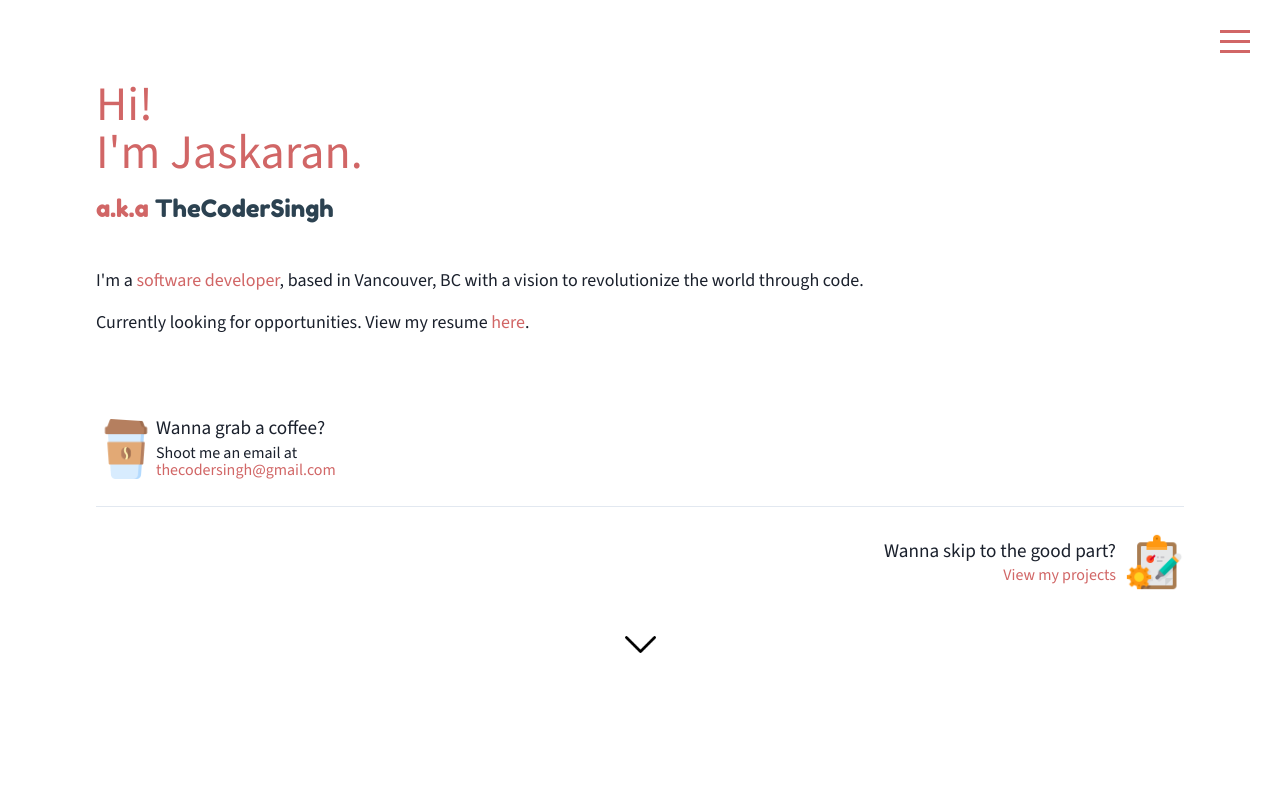
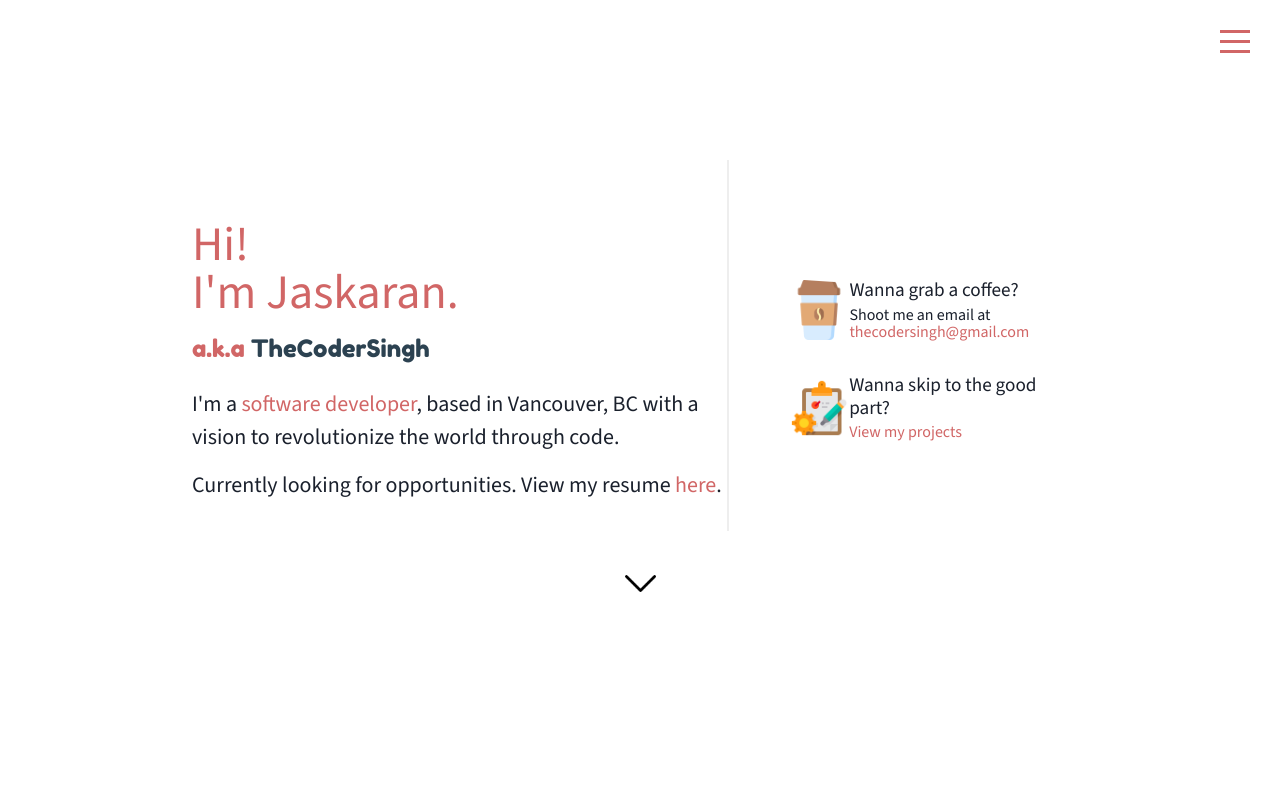
Before and after one commit to TheCoderSingh/dev-portfolio, a React (Create React App) app: page / in a window 1280 px wide. Shown: the top 800 px of the page. Built offline with nearby package versions, Linux system fonts and the light colour scheme.

Commit message:
Make home page responsive

```diff
--- a/src/pages/Home.jsx
+++ b/src/pages/Home.jsx
@@ -14,6 +14,7 @@ const Home = () => {
 	return (
 		<Box className="intro">
 			<Box className="inner">
+				<Box className="intro-mobtab">
 					<Box className="intro-title">
 						<Heading as="h2">Hi!</Heading>
 						<Heading as="h2">I'm Jaskaran.</Heading>
@@ -25,8 +26,8 @@ const Home = () => {
 					<Box className="intro-description">
 						<Text>
 							I'm a <span>software developer</span>, based in
-						Vancouver, BC with a vision to revolutionize the world
-						through code.
+							Vancouver, BC with a vision to revolutionize the
+							world through code.
 						</Text>
 						<Text>
 							Currently looking for opportunities. View my resume
@@ -41,7 +42,7 @@ const Home = () => {
 							.
 						</Text>
 					</Box>
-				<Box className="intro-sections">
+					<Box className="intro-sections intro-sections-mobile">
 						<Flex className="intro-section">
 							<Box className="intro-section-image">
 								<Image src={coffee} alt="coffee mug" />
@@ -55,7 +56,10 @@ const Home = () => {
 							</Box>
 						</Flex>
 						<hr />
-					<Flex className="intro-section" justifyContent={"right"}>
+						<Flex
+							className="intro-section"
+							justifyContent={"right"}
+						>
 							<Box
 								className="intro-section-content"
 								textAlign={"right"}
@@ -69,23 +73,93 @@ const Home = () => {
 							</Box>
 						</Flex>
 					</Box>
-				{/* <Flex className="intro-social">
-					<Link href="#">
-						<Image src={facebook} alt="facebook logo" />
+					<Flex
+						className="intro-sections intro-sections-tab"
+						justifyContent="space-around"
+					>
+						<Flex className="intro-section">
+							<Box className="intro-section-image">
+								<Image src={coffee} alt="coffee mug" />
+							</Box>
+							<Box className="intro-section-content">
+								<Heading>Wanna grab a coffee?</Heading>
+								<Text>Shoot me an email at</Text>
+								<Link href="mailto:thecodersingh@gmail.com">
+									thecodersingh@gmail.com
 								</Link>
-					<Link href="#">
-						<Image src={instagram} alt="instagram logo" />
+							</Box>
+						</Flex>
+						<Flex className="intro-section">
+							<Box className="intro-section-image">
+								<Image src={projects} alt="projects" />
+							</Box>
+							<Box className="intro-section-content" mr={2}>
+								<Heading>Wanna skip to the good part?</Heading>
+								<Link href="#">View my projects</Link>
+							</Box>
+						</Flex>
+					</Flex>
+					{/* <Box className="intro-scroll">
+						<Image src={scroll} alt="scroll down arrow" />
+					</Box> */}
+				</Box>
+				<Box className="intro-desktop">
+					<Box className="intro-text">
+						<Box className="intro-title">
+							<Heading as="h2">Hi!</Heading>
+							<Heading as="h2">I'm Jaskaran.</Heading>
+							<Flex className="intro-title-aka">
+								<Text>a.k.a</Text>
+								<Text>&nbsp;TheCoderSingh</Text>
+							</Flex>
+						</Box>
+						<Box className="intro-description">
+							<Text>
+								I'm a <span>software developer</span>, based in
+								Vancouver, BC with a vision to revolutionize the
+								world through code.
+							</Text>
+							<Text>
+								Currently looking for opportunities. View my
+								resume
+								<a
+									href="https://drive.google.com/file/d/1XpmxqBWO8oeApiSrrJnHCb9fDzx35ElL/view?usp=sharing"
+									target={"_blank"}
+									rel="noopener rorefferer"
+								>
+									{" "}
+									here
+								</a>
+								.
+							</Text>
+						</Box>
+					</Box>
+					<Box className="separator" />
+					<Flex className="intro-sec">
+						<Flex className="intro-section">
+							<Box className="intro-section-image">
+								<Image src={coffee} alt="coffee mug" />
+							</Box>
+							<Box className="intro-section-content">
+								<Heading>Wanna grab a coffee?</Heading>
+								<Text>Shoot me an email at</Text>
+								<Link href="mailto:thecodersingh@gmail.com">
+									thecodersingh@gmail.com
 								</Link>
-					<Link href="#">
-						<Image src={twitter} alt="twitter logo" />
-					</Link>
-					<Link href="#">
-						<Image src={github} alt="github logo" />
-					</Link>
-					<Link href="#">
-						<Image src={linkedin} alt="linkedin logo" />
-					</Link>
-				</Flex> */}
+							</Box>
+						</Flex>
+
+						<Flex className="intro-section">
+							<Box className="intro-section-image">
+								<Image src={projects} alt="projects" />
+							</Box>
+							<Box className="intro-section-content" mr={2}>
+								<Heading>Wanna skip to the good part?</Heading>
+								<Link href="#">View my projects</Link>
+							</Box>
+						</Flex>
+					</Flex>
+				</Box>
 				<Box className="intro-scroll">
 					<Image src={scroll} alt="scroll down arrow" />
 				</Box>
--- a/src/styles/home.scss
+++ b/src/styles/home.scss
@@ -104,3 +104,146 @@
 		}
 	}
 }
+
+@media only screen and (max-width: 767px) {
+	.intro-sections-mobile {
+		display: block;
+	}
+
+	.intro-sections-tab {
+		display: none !important;
+	}
+
+	.intro-desktop {
+		display: none;
+	}
+}
+
+@media only screen and (min-width: 768px) and (max-width: 1199px) {
+	.intro-title {
+		margin: 120px 0 20px 0 !important;
+
+		h2 {
+			font-size: 3.5em !important;
+		}
+	}
+
+	.intro-description {
+		p {
+			font-size: 22px !important;
+		}
+	}
+
+	.intro-sections-mobile {
+		display: none;
+	}
+
+	.intro-sections-tab {
+		display: flex;
+	}
+
+	.intro-desktop {
+		display: none;
+	}
+
+	.intro-mobtab {
+		display: block;
+	}
+}
+
+@media only screen and (min-width: 1200px) {
+	.intro-title {
+		margin: 60px 0 20px 0 !important;
+	}
+
+	.intro-description {
+		p {
+			font-size: 22px !important;
+		}
+	}
+
+	// .intro-sections-mobile {
+	// 	display: none;
+	// }
+
+	// .intro-sections-tab {
+	// 	display: none;
+	// }
+
+	.intro-mobtab {
+		display: none;
+	}
+
+	.intro .inner {
+		max-width: 70%;
+	}
+
+	.intro-desktop {
+		display: flex;
+		justify-content: space-evenly;
+
+		.intro-text {
+			width: 60%;
+		}
+
+		.intro-sec {
+			h2 {
+				font-size: 24px;
+			}
+
+			.intro-section-image {
+				max-width: 70px;
+			}
+		}
+
+		.separator {
+			width: 2px;
+			border-left: 2px solid #eee;
+		}
+	}
+
+	.intro-section {
+		align-items: center;
+		margin-left: 60px;
+
+		.intro-section-image {
+			img {
+				max-height: 60px;
+			}
+		}
+
+		.intro-section-content {
+			h2 {
+				font-size: 1.2em;
+				font-weight: lighter;
+				font-family: "Source Sans 3", sans-serif;
+			}
+
+			p,
+			a {
+				font-size: 1em;
+				font-weight: lighter;
+				font-family: "Source Sans 3", sans-serif;
+				line-height: 0.5em;
+				margin-top: 10px;
+			}
+
+			a {
+				color: $primary;
+			}
+		}
+
+		:last-child {
+			margin-top: 30px;
+		}
+	}
+
+	.intro {
+		padding-top: 160px;
+	}
+
+	.intro-sec {
+		flex-direction: column;
+		justify-content: center;
+	}
+}
--- a/src/styles/projects.scss
+++ b/src/styles/projects.scss
@@ -61,7 +61,7 @@
 	}
 }
 
-@media only screen and (max-width: 768px) {
+@media only screen and (max-width: 767px) {
 	.projects-1-col {
 		display: block;
 	}
```
Lines whose indentation alone changed are shown as unchanged.
